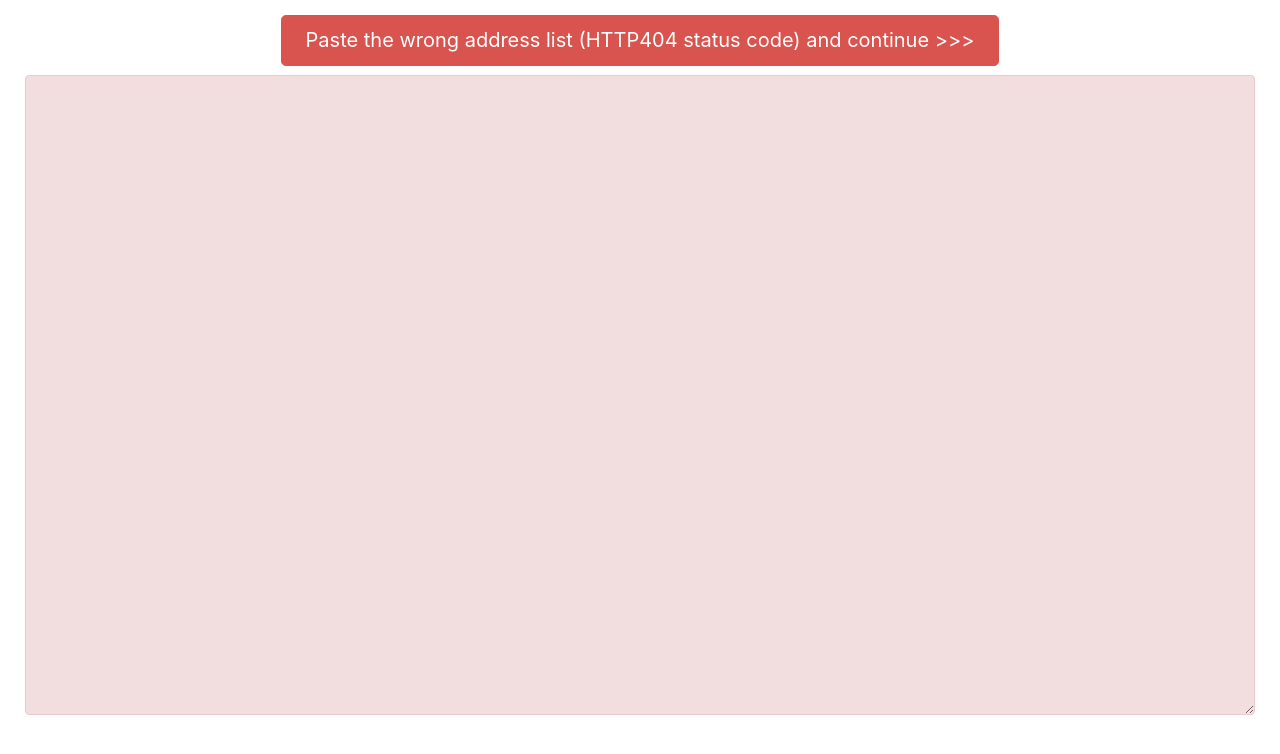
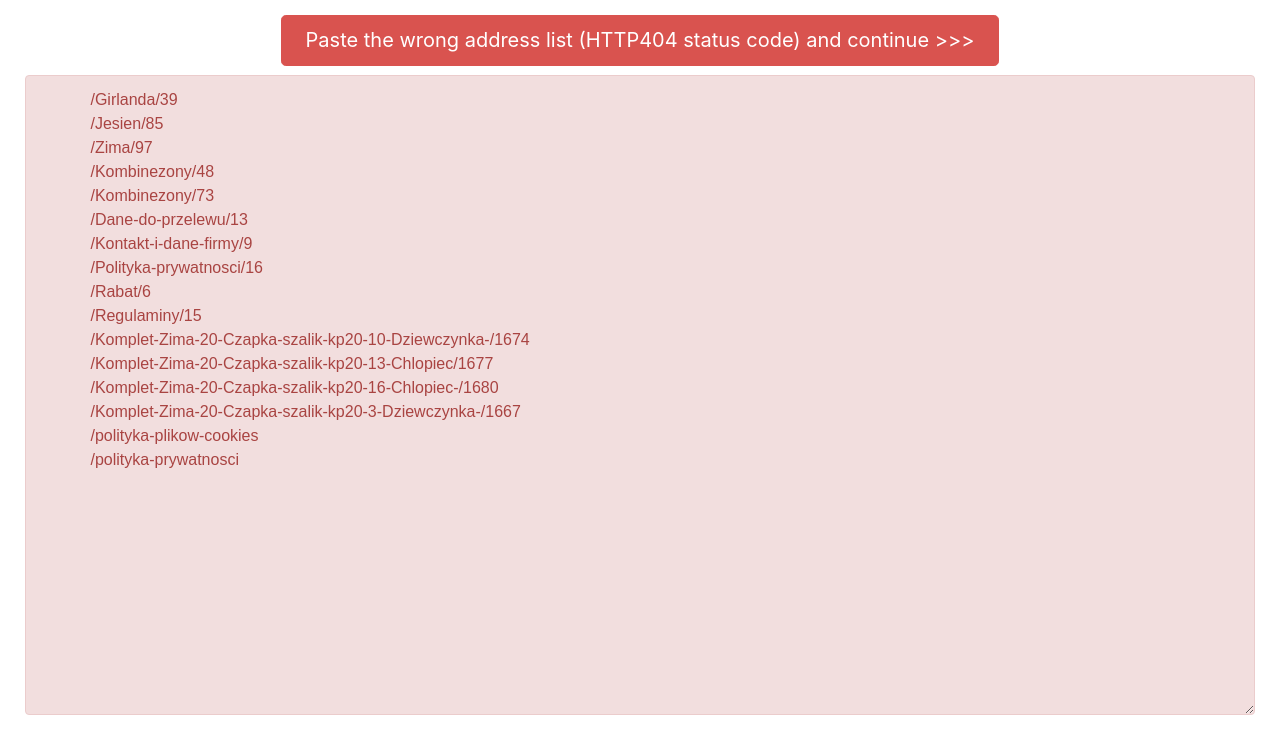
Before and after one commit to JarekBaran/rewriter, a plain HTML site: page index.html in a window 1280 px wide. Drawn offline with Linux system fonts and the light colour scheme.

Commit message:
Added demo data

```diff
--- a/index.html
+++ b/index.html
@@ -16,7 +16,24 @@
             <div class="btn btn-danger btn-lg" onClick="set404List(input404.value);">Paste the wrong address list (HTTP404 status code) and continue >>> </div>
           </label>
         </div>
-        <textarea id="input404" class="alert alert-danger content"></textarea>
+        <textarea id="input404" class="alert alert-danger content">
+          /Girlanda/39
+          /Jesien/85
+          /Zima/97
+          /Kombinezony/48
+          /Kombinezony/73
+          /Dane-do-przelewu/13
+          /Kontakt-i-dane-firmy/9
+          /Polityka-prywatnosci/16
+          /Rabat/6
+          /Regulaminy/15
+          /Komplet-Zima-20-Czapka-szalik-kp20-10-Dziewczynka-/1674
+          /Komplet-Zima-20-Czapka-szalik-kp20-13-Chlopiec/1677
+          /Komplet-Zima-20-Czapka-szalik-kp20-16-Chlopiec-/1680
+          /Komplet-Zima-20-Czapka-szalik-kp20-3-Dziewczynka-/1667
+          /polityka-plikow-cookies
+          /polityka-prywatnosci
+        </textarea>
       </div>
       <div id="part2">
         <div class="fixed-top">
@@ -24,7 +41,23 @@
             <div class="btn btn-success btn-lg" onClick="set200List(input200.value);">Paste the current list of correct addresses (HTTP200 status code) and continue >>> </div>
           </label>
         </div>
-        <textarea id="input200" class="alert alert-success content"></textarea>
+        <textarea id="input200" class="alert alert-success content">
+          /kolekcja-JESIEN
+          /kolekcja-ZIMA
+          /kombinezony
+          /dresy-dzianionowe-z-nadrukiem
+          /regulamin
+          /rabat
+          /kontakt-z-nami
+          /dane-do-przelewu
+          /polityka-cookies
+          /bezrekawniki
+          /komplety-zimowe-dla-dziewczynek
+          /komplety-zimowe-dla-chlopcow
+          /sukienki
+          /kurtki
+          /swetry
+        </textarea>
       </div>
       <div id="part3">
       	<div class="fixed-top">
```
